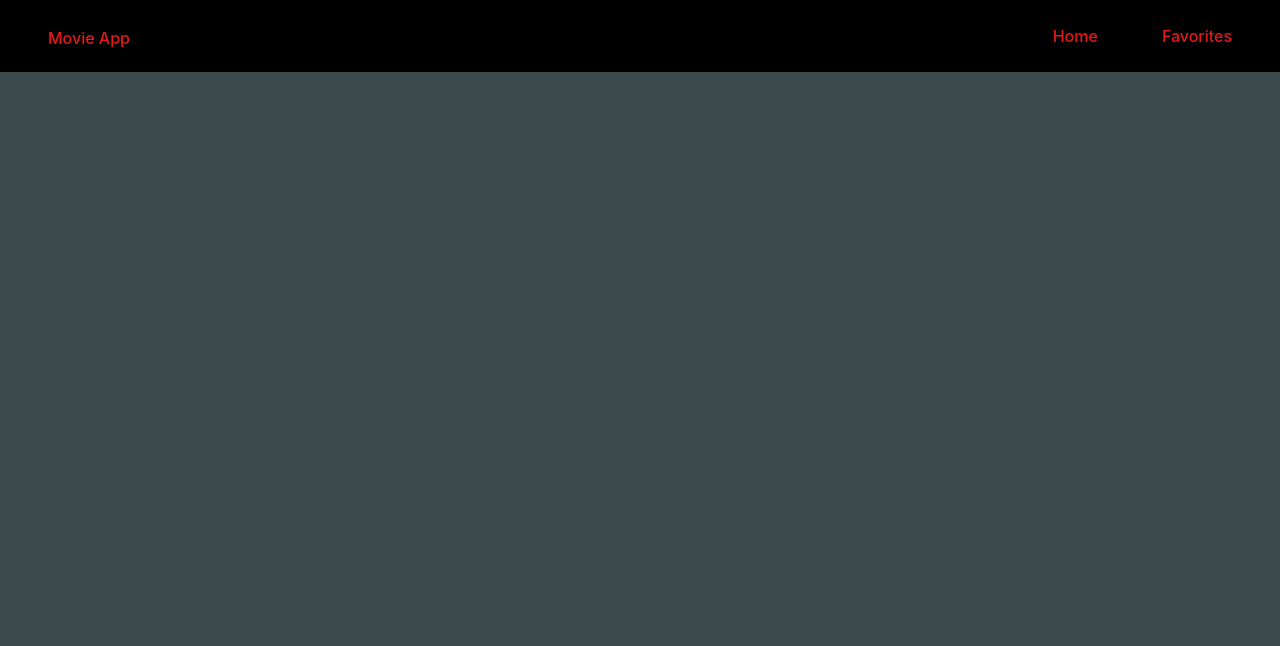
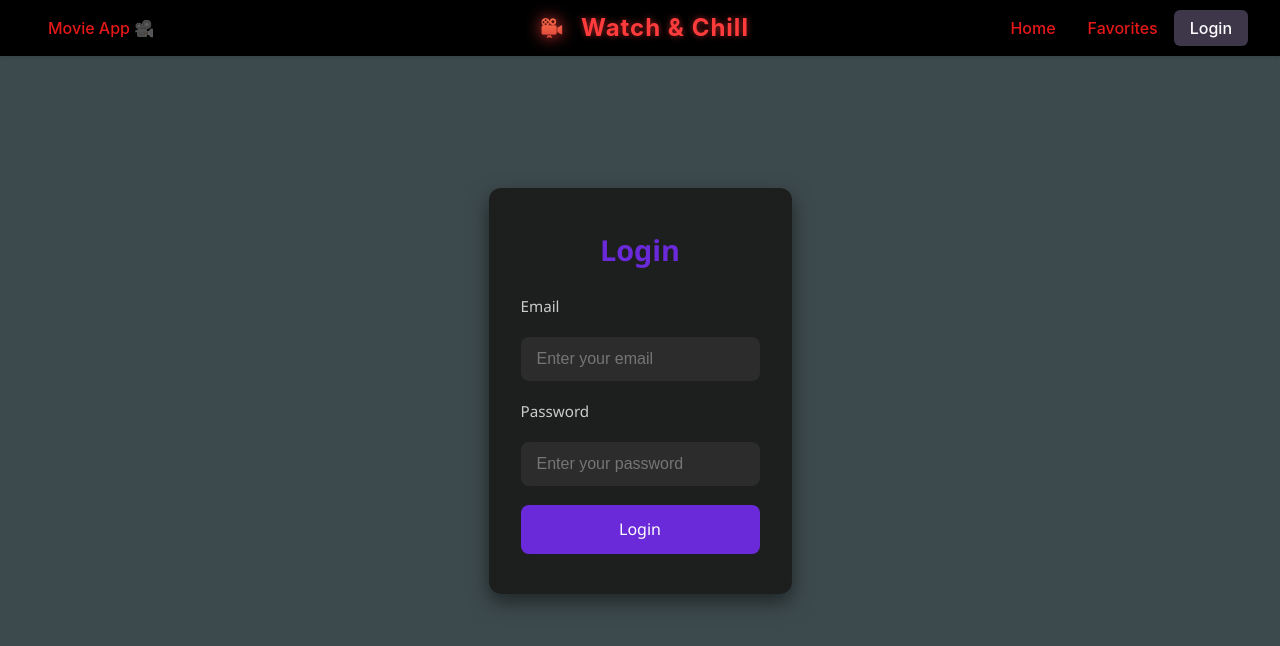
Before and after one commit to Idansulimanov20/Movies-app, a React (Vite) app: page /login in a window 1280 px wide. Shown: the top 646 px of the page. Built offline with nearby package versions, Linux system fonts and the light colour scheme.

Commit message:
Add DefaultPage and Login components with corresponding styles
- Created DefaultPage component with a welcoming message and features section.
- Implemented Login component with form validation and success/error messages.
- Added CSS styles for DefaultPage and Login components to enhance UI.

```diff
--- a/package.json
+++ b/package.json
@@ -12,6 +12,7 @@
   "dependencies": {
     "react": "^19.0.0",
     "react-dom": "^19.0.0",
+    "react-icons": "^5.5.0",
     "react-router-dom": "^7.3.0"
   },
   "devDependencies": {
--- a/src/App.jsx
+++ b/src/App.jsx
@@ -1,21 +1,25 @@
-import { Route, Routes} from 'react-router-dom'
-import Home from './pages/Home'
-import Favorites from './pages/Favorites'
-import NavBar from './components/NavBar'
-import './css/App.css'
-import { MovieProvider } from './context/MovieContext'
+import { Route, Routes } from "react-router-dom";
+import Home from "./pages/Home";
+import Favorites from "./pages/Favorites";
+import NavBar from "./components/NavBar";
+import "./css/App.css";
+import { MovieProvider } from "./context/MovieContext";
+import Login from "./pages/Login";
+import DefaultPage from "./pages/DefaultPage";
 function App() {
   return (
     <MovieProvider>
-      <NavBar/>
-    <main className='main-content'>
-      <Routes>
-        <Route path='/' element={<Home />} />
-        <Route path='/favorites' element={<Favorites/>} />
-      </Routes>
-     </main>
+      <NavBar />
+      <main className="main-content">
+        <Routes>
+          <Route path="/" element={<DefaultPage />} />
+          <Route path="/login" element={<Login />} />
+          <Route path="/home" element={<Home />} />
+          <Route path="/favorites" element={<Favorites />} />
+        </Routes>
+      </main>
     </MovieProvider>
   );
 }
 
-export default App
+export default App;
--- a/src/components/NavBar.jsx
+++ b/src/components/NavBar.jsx
@@ -1,17 +1,34 @@
-import { NavLink } from 'react-router-dom'
-import '../css/NavBar.css'
+import { NavLink } from "react-router-dom";
+import "../css/NavBar.css";
+import logo from "../assets/icon.png";
+
 function NavBar() {
   return (
-    <nav className='navbar'>
-      <div className='navbar-brand'>
-        <NavLink to='/' className='nav-link'>Movie App</NavLink>
+    <nav className="navbar">
+      <div className="navbar-section">
+        <NavLink to="/" className="nav-link">
+          Movie App 🎥
+        </NavLink>
       </div>
-        <div className='navbar-links'>
-            <NavLink to='/' className='nav-link'>Home</NavLink>
-            <NavLink to='/favorites' className='nav-link'>Favorites</NavLink>
-        </div>
+
+      <div className="navbar-center">
+        <img src={logo} alt="logo" className="navbar-logo" />
+        <span className="navbar-title">Watch & Chill</span>
+      </div>
+
+      <div className="navbar-section">
+        <NavLink to="/home" className="nav-link">
+          Home
+        </NavLink>
+        <NavLink to="/favorites" className="nav-link">
+          Favorites
+        </NavLink>
+        <NavLink to="/login" className="nav-link login-btn">
+          Login
+        </NavLink>
+      </div>
     </nav>
-  )
+  );
 }
 
-export default NavBar
+export default NavBar;
--- /dev/null
+++ b/src/css/DefaultPage.css
@@ -0,0 +1,110 @@
+.default-page {
+  text-align: center;
+  margin-top: 30px; /* ה-div יישב קצת יותר גבוה */
+  padding: 2rem;
+  color: #fff;
+  min-height: 85vh;
+  display: flex;
+  flex-direction: column;
+  justify-content: flex-start; /* הועלה מעט כלפי מעלה */
+  align-items: center;
+  animation: fadeIn 1s ease-in-out;
+}
+
+@keyframes fadeIn {
+  from {
+    opacity: 0;
+    transform: translateY(20px);
+  }
+  to {
+    opacity: 1;
+    transform: translateY(0);
+  }
+}
+
+.welcome-title {
+  font-size: 3rem;
+  color: #ff3b3b;
+  margin-bottom: 1rem;
+  letter-spacing: 2px;
+  font-family: "Segoe UI", sans-serif;
+  text-transform: uppercase;
+}
+
+.welcome-text {
+  font-size: 1.25rem;
+  line-height: 1.9;
+  max-width: 720px;
+  color: #ccc;
+  margin-bottom: 3rem;
+  font-weight: 300;
+  letter-spacing: 0.5px;
+}
+
+.get-started-btn {
+  background: linear-gradient(135deg, #ff3b3b, #ff7070);
+  color: #fff;
+  padding: 0.9rem 2.5rem;
+  border-radius: 50px;
+  font-size: 1.1rem;
+  font-weight: bold;
+  text-decoration: none;
+  transition: all 0.3s ease;
+  box-shadow: 0 0 15px rgba(255, 59, 59, 0.4);
+}
+
+.get-started-btn:hover {
+  background: linear-gradient(135deg, #ff5555, #ff8585);
+  box-shadow: 0 0 20px rgba(255, 59, 59, 0.7);
+  transform: translateY(-4px);
+}
+.get-started-btn:active {
+  transform: translateY(-1px);
+  box-shadow: 0 0 10px rgba(255, 255, 255, 0.5);
+}
+.features {
+  display: grid;
+  grid-template-columns: repeat(auto-fit, minmax(220px, 1fr));
+  gap: 2rem;
+  margin: 2.5rem 0;
+  max-width: 900px;
+  width: 100%;
+}
+
+.feature-item {
+  background: rgba(255, 255, 255, 0.05);
+  border-radius: 10px;
+  padding: 1.5rem;
+  transition: transform 0.3s ease, box-shadow 0.3s ease;
+}
+
+.feature-item:hover {
+  transform: translateY(-5px);
+  box-shadow: 0 0 20px rgba(255, 59, 59, 0.4);
+}
+
+.feature-icon {
+  font-size: 2rem;
+  color: #ff3b3b;
+  margin-bottom: 0.8rem;
+  filter: drop-shadow(0 0 6px rgba(255, 59, 59, 0.6));
+}
+
+.feature-item h3 {
+  font-size: 1.3rem;
+  color: #fff;
+  margin-bottom: 0.5rem;
+}
+
+.feature-item p {
+  color: #ccc;
+  font-size: 1rem;
+  line-height: 1.6;
+}
+
+.final-line {
+  font-size: 1.2rem;
+  color: #ff7070;
+  margin-bottom: 2rem;
+  text-shadow: 0 0 10px rgba(255, 59, 59, 0.5);
+}
--- /dev/null
+++ b/src/css/Login.css
@@ -0,0 +1,112 @@
+.login-container {
+  max-width: 420px;
+  margin: 100px auto;
+  background: rgba(28, 28, 28, 0.95);
+  padding: 2.5rem 2rem;
+  border-radius: 12px;
+  color: white;
+  box-shadow: 0 8px 20px rgba(0, 0, 0, 0.5);
+  text-align: center;
+  backdrop-filter: blur(5px);
+  font-family: "Segoe UI", Tahoma, Geneva, Verdana, sans-serif;
+}
+
+.login-container h2 {
+  margin-bottom: 1.5rem;
+  color: #6a2ad9;
+  font-size: 1.8rem;
+  font-weight: 600;
+}
+
+.login-form {
+  display: flex;
+  flex-direction: column;
+  gap: 1.2rem;
+}
+
+.login-form label {
+  text-align: left;
+  font-size: 0.95rem;
+  color: #ccc;
+}
+
+.login-form input {
+  padding: 0.8rem 1rem;
+  border: none;
+  border-radius: 8px;
+  outline: none;
+  background: #2c2c2c;
+  color: white;
+  font-size: 1rem;
+  transition: 0.2s;
+}
+
+.login-form input:focus {
+  border: 1px solid #6a2ad9;
+  background: #333;
+}
+
+.login-btn-submit {
+  background-color: #6a2ad9;
+  color: white;
+  padding: 0.85rem;
+  border: none;
+  border-radius: 8px;
+  cursor: pointer;
+  font-size: 1rem;
+  font-weight: 500;
+  transition: all 0.3s ease;
+}
+
+.login-btn-submit:hover {
+  background-color: #4e1ea8;
+  transform: translateY(-2px);
+  box-shadow: 0 4px 12px rgba(0, 0, 0, 0.4);
+}
+
+.login-btn-submit:disabled {
+  opacity: 0.7;
+  cursor: not-allowed;
+}
+
+/* הודעות שגיאה והצלחה */
+.login-error,
+.login-success {
+  margin-top: -0.5rem;
+  margin-bottom: 0.5rem;
+  font-size: 0.9rem;
+  padding: 0.5rem 0.8rem;
+  border-radius: 6px;
+  animation: fadeIn 0.4s ease-in-out;
+}
+
+.login-error {
+  background-color: rgba(255, 0, 0, 0.2);
+  color: #ff4d4d;
+  border: 1px solid #ff4d4d;
+}
+
+.login-success {
+  background-color: rgba(106, 42, 217, 0.2);
+  color: #6a2ad9;
+  border: 1px solid #6a2ad9;
+}
+
+/* אנימציית fadeIn */
+@keyframes fadeIn {
+  0% {
+    opacity: 0;
+    transform: translateY(-4px);
+  }
+  100% {
+    opacity: 1;
+    transform: translateY(0);
+  }
+}
+
+@media (max-width: 500px) {
+  .login-container {
+    margin: 50px 1rem;
+    padding: 2rem 1.5rem;
+  }
+}
--- a/src/css/NavBar.css
+++ b/src/css/NavBar.css
@@ -5,6 +5,7 @@
   justify-content: space-between;
   align-items: center;
   box-shadow: 0 2px 4px rgba(0, 0, 0, 0.1);
+  position: relative;
 }
 
 .navbar-brand {
@@ -28,6 +29,30 @@
   background-color: rgba(255, 255, 255, 0.1);
 }
 
+.navbar-center {
+  position: absolute;
+  left: 50%;
+  transform: translateX(-50%);
+  display: flex;
+  align-items: center;
+  gap: 10px;
+}
+
+.navbar-logo {
+  width: 40px;
+  height: 40px;
+  object-fit: contain;
+  filter: drop-shadow(0 0 8px #ff3b3b);
+}
+
+.navbar-title {
+  font-size: 1.5rem;
+  font-weight: bold;
+  color: #ff3b3b;
+  text-shadow: 0 0 6px rgba(255, 59, 59, 0.6);
+  letter-spacing: 1px;
+}
+
 @media (max-width: 768px) {
   .navbar {
     padding: 1rem;
@@ -44,4 +69,28 @@
   .nav-link {
     padding: 0.5rem;
   }
+
+  .navbar-center {
+    flex-direction: column;
+    gap: 5px;
+    position: static;
+    transform: none;
+    text-align: center;
+  }
+
+  .navbar-title {
+    font-size: 1.2rem;
+  }
 }
+
+.login-btn {
+  background-color: #3e374a;
+  color: white;
+  border-radius: 6px;
+  padding: 0.5rem 1rem;
+  transition: 0.2s;
+}
+
+.login-btn:hover {
+  background-color: #ac1c1c;
+}
--- a/src/css/index.css
+++ b/src/css/index.css
@@ -77,7 +77,7 @@ button:focus-visible {
     background-color: #ffffff;
   }
   a:hover {
-    color: #747bff;
+    color: #ffffff;
   }
   button {
     background-color: #f9f9f9;
--- /dev/null
+++ b/src/pages/DefaultPage.jsx
@@ -0,0 +1,72 @@
+import { NavLink } from "react-router-dom";
+import "../css/DefaultPage.css";
+import {
+  FaFire,
+  FaHeart,
+  FaSearch,
+  FaStar,
+  FaFilm,
+  FaClock,
+} from "react-icons/fa";
+
+function DefaultPage() {
+  return (
+    <div className="default-page">
+      <h1 className="welcome-title">🎬 Welcome to Watch & Chill!</h1>
+
+      <p className="welcome-text">
+        Your ultimate destination for discovering and saving your favorite
+        movies. Whether you're into blockbusters, timeless classics, or hidden
+        indie gems — we’ve got you covered.
+      </p>
+
+      <div className="features">
+        <div className="feature-item">
+          <FaFire className="feature-icon" />
+          <h3>Trending Now</h3>
+          <p>Stay up-to-date with the hottest and most popular movies.</p>
+        </div>
+
+        <div className="feature-item">
+          <FaSearch className="feature-icon" />
+          <h3>Smart Search</h3>
+          <p>Find any movie in seconds — from cult hits to new releases.</p>
+        </div>
+
+        <div className="feature-item">
+          <FaHeart className="feature-icon" />
+          <h3>Favorites</h3>
+          <p>Save what you love and build your own personalized movie list.</p>
+        </div>
+
+        <div className="feature-item">
+          <FaStar className="feature-icon" />
+          <h3>Top Rated</h3>
+          <p>Explore top-rated movies and discover what others are watching.</p>
+        </div>
+
+        <div className="feature-item">
+          <FaFilm className="feature-icon" />
+          <h3>New Releases</h3>
+          <p>Catch the latest movies as soon as they hit the screens.</p>
+        </div>
+
+        <div className="feature-item">
+          <FaClock className="feature-icon" />
+          <h3>Watch Later</h3>
+          <p>Plan your movie nights by adding films to your watchlist.</p>
+        </div>
+      </div>
+
+      <p className="final-line">
+        Sit back, relax, and let the magic of cinema begin 🎥✨
+      </p>
+
+      <NavLink to="/login" className="get-started-btn">
+        Get Started
+      </NavLink>
+    </div>
+  );
+}
+
+export default DefaultPage;
--- a/src/pages/Favorites.jsx
+++ b/src/pages/Favorites.jsx
@@ -1,11 +1,11 @@
 import "../css/Favorites.css";
-import { useMovieContext } from "../context/useMovieContext.jsx";
+import { useMovieContext } from "../context/MovieContext.jsx";
 import MovieCard from "../components/MovieCard";
 
 function Favorites() {
   const { favorites } = useMovieContext();
 
-  if (favorites.levgth > 0) {
+  if (favorites.length > 0) {
     return (
       <div className="favorites">
         <h2>Your Favorites</h2>
--- /dev/null
+++ b/src/pages/Login.jsx
@@ -0,0 +1,70 @@
+import { useState } from "react";
+import "../css/Login.css";
+
+function Login() {
+  const [email, setEmail] = useState("");
+  const [password, setPassword] = useState("");
+  const [error, setError] = useState(""); // הודעת שגיאה
+  const [success, setSuccess] = useState(""); // הודעת הצלחה
+  const [loading, setLoading] = useState(false); // מצב טעינה
+
+  const handleSubmit = (e) => {
+    e.preventDefault();
+    setError("");
+    setSuccess("");
+
+    // בדיקה בסיסית של אימייל וסיסמה
+    if (!email.includes("@")) {
+      setError("Please enter a valid email.");
+      return;
+    }
+    if (password.length < 6) {
+      setError("Password must be at least 6 characters.");
+      return;
+    }
+
+    // סימולציה של התחברות
+    setLoading(true);
+    setTimeout(() => {
+      setLoading(false);
+      setSuccess("Logged in successfully (demo)");
+      console.log("Email:", email, "Password:", password);
+      setEmail("");
+      setPassword("");
+    }, 1500);
+  };
+
+  return (
+    <div className="login-container">
+      <h2>Login</h2>
+      <form onSubmit={handleSubmit} className="login-form">
+        <label>Email</label>
+        <input
+          type="email"
+          value={email}
+          onChange={(e) => setEmail(e.target.value)}
+          placeholder="Enter your email"
+          required
+        />
+
+        <label>Password</label>
+        <input
+          type="password"
+          value={password}
+          onChange={(e) => setPassword(e.target.value)}
+          placeholder="Enter your password"
+          required
+        />
+
+        {error && <p className="login-error">{error}</p>}
+        {success && <p className="login-success">{success}</p>}
+
+        <button type="submit" className="login-btn-submit" disabled={loading}>
+          {loading ? "Logging in..." : "Login"}
+        </button>
+      </form>
+    </div>
+  );
+}
+
+export default Login;
```
Also changed, not shown: src/context/MovieContext.jsx (+22 -22 lines), src/assets/icon.png (added), 1 other file (tests, documents, lock files or other folders).
